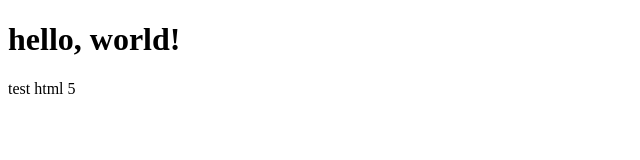
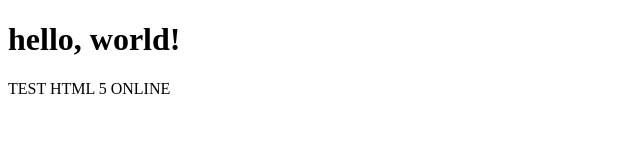
Before and after one commit to pedromarsan06/files-repos-origin-set, a plain HTML site: page index.html in a window 1280 px wide. Shown: the whole page, without its empty margins (0-640 px from the left). Drawn offline with Linux system fonts and the light colour scheme.

Commit message:
Update index.html

```diff
--- a/index.html
+++ b/index.html
@@ -5,6 +5,6 @@
   </head>
   <body>
     <h1>hello, world!</h1>
-    <p1> test html 5 </p1>
+    <p1> TEST HTML 5 ONLINE </p1>
   </body>
 </html>
```
